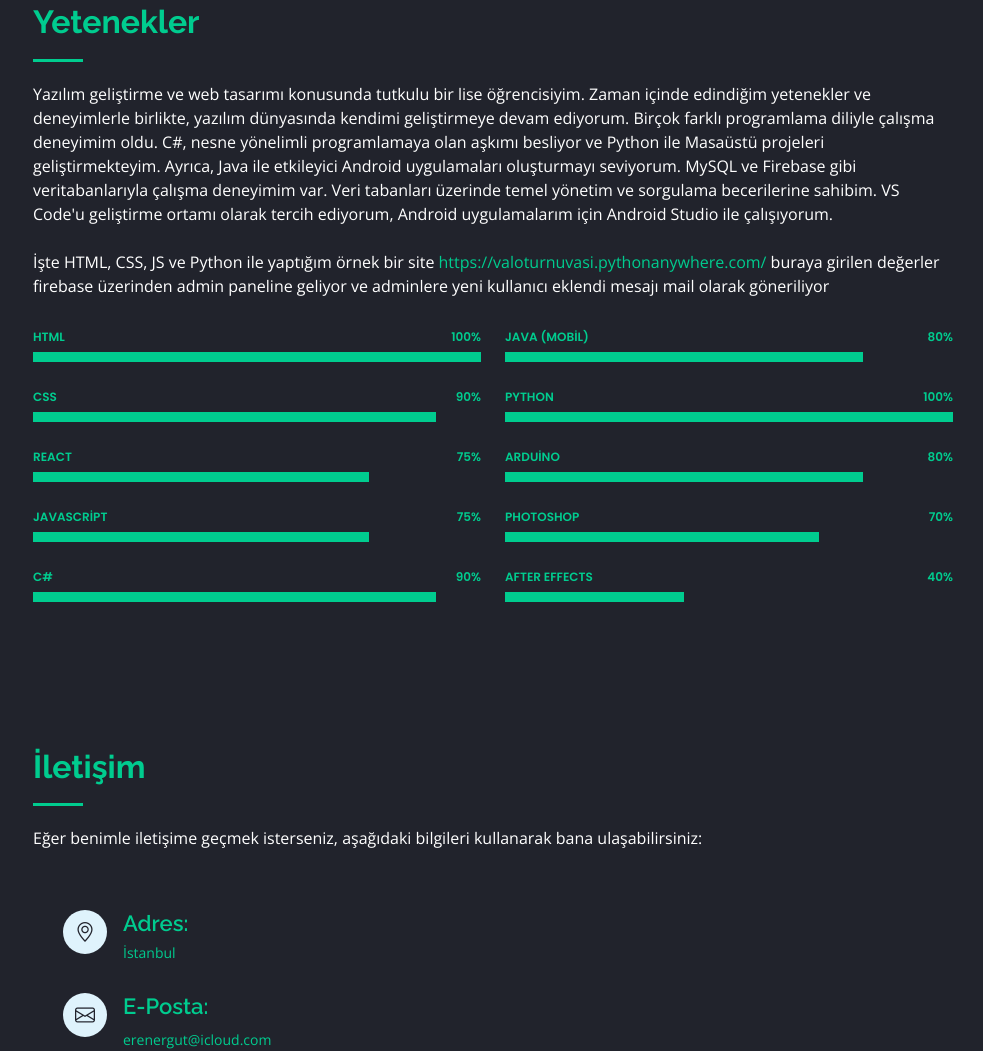
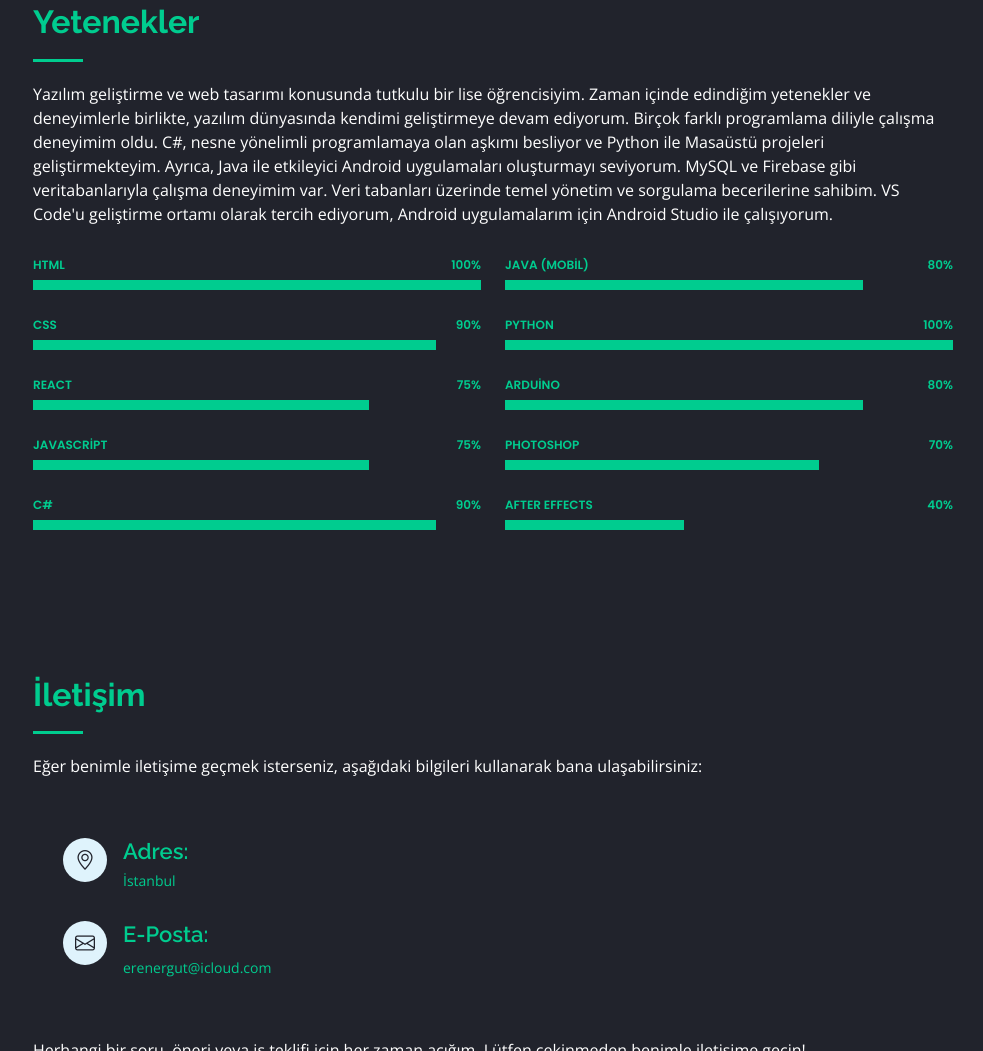
Before and after one commit to TheWooRenS/Portfolyo-, a plain HTML site: page index.html in a window 1280 px wide. Shown: the part 1373-2424 px from the top of the page, without its empty margins (297-1280 px from the left). Drawn offline with nearby package versions, Linux system fonts and the light colour scheme.

Commit message:
Update index.html

```diff
--- a/index.html
+++ b/index.html
@@ -108,11 +108,6 @@
             çalışma deneyimim var. Veri tabanları üzerinde temel yönetim ve sorgulama becerilerine sahibim. VS Code'u
             geliştirme ortamı olarak tercih ediyorum, Android
             uygulamalarım için Android Studio ile çalışıyorum.
-            <br/> <br/>
-            İşte HTML, CSS, JS ve Python ile yaptığım örnek bir site <a href="https://valoturnuvasi.pythonanywhere.com/" target="_blank">https://valoturnuvasi.pythonanywhere.com/</a>
-            buraya girilen değerler firebase üzerinden admin paneline geliyor ve adminlere yeni kullanıcı eklendi
-            mesajı mail olarak göneriliyor
-
           </p>
         </div>
 
```
